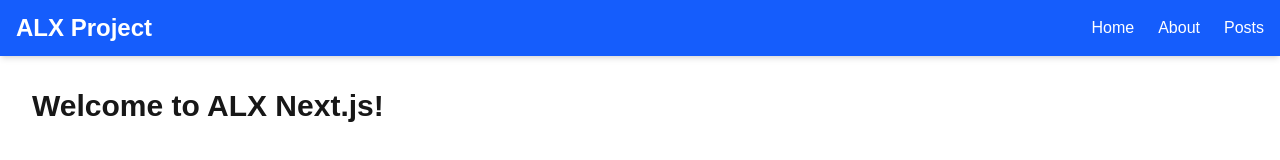
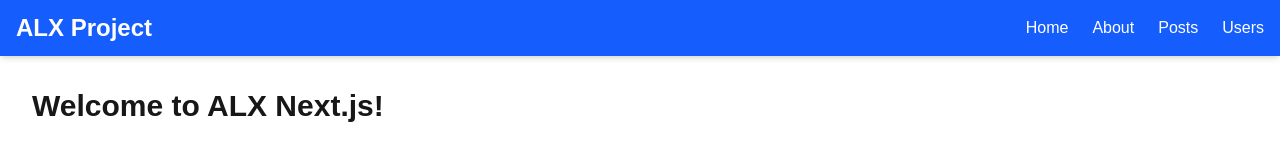
Before and after one commit to abenooo/alx-project-0x02-setup, a Next.js app in the folder alx-project-0x02/: page / in a window 1280 px wide. Shown: the top 160 px of the page. Built offline with nearby package versions, Linux system fonts and the light colour scheme.

Commit message:
Add Users link to Header component for improved navigation

```diff
--- a/alx-project-0x02/components/layout/Header.tsx
+++ b/alx-project-0x02/components/layout/Header.tsx
@@ -18,6 +18,9 @@ const Header = () => {
             <Link href="/posts" className="hover:underline hover:text-blue-200">
               Posts
             </Link>
+            <Link href="/users" className="hover:underline hover:text-blue-200">
+              Users
+            </Link>
           </div>
         </nav>
       </div>
```
